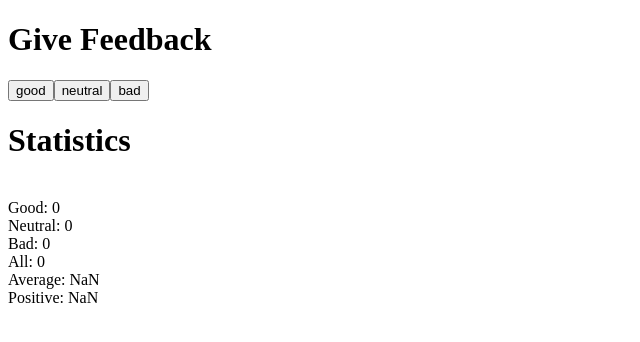
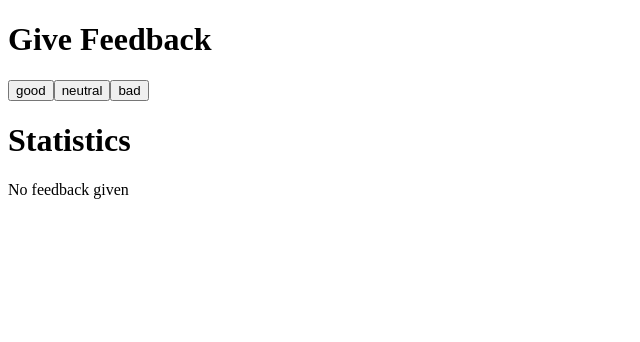
Before and after one commit to froozllands-Y/FullstackOpenExercices, a React (Vite) app in the folder part1/Unicafe/: page / in a window 1280 px wide. Shown: the top 342 px of the page, without its empty margins (0-640 px from the left). Built offline with nearby package versions, Linux system fonts and the light colour scheme.

Commit message:
Exercice 1.9
Exercice 1.9

```diff
--- a/part1/Unicafe/src/App.jsx
+++ b/part1/Unicafe/src/App.jsx
@@ -6,6 +6,14 @@ const Statistics=({good,neutral,bad})=>{
   const total=good+neutral+bad
   const average=(good-bad)/(total)
   const positive=good*100/total
+
+  if(total==0){
+    return(
+    <div>
+      <h1>Statistics</h1>
+      No feedback given
+    </div>)
+  }
 
   return(
     <div>
```
